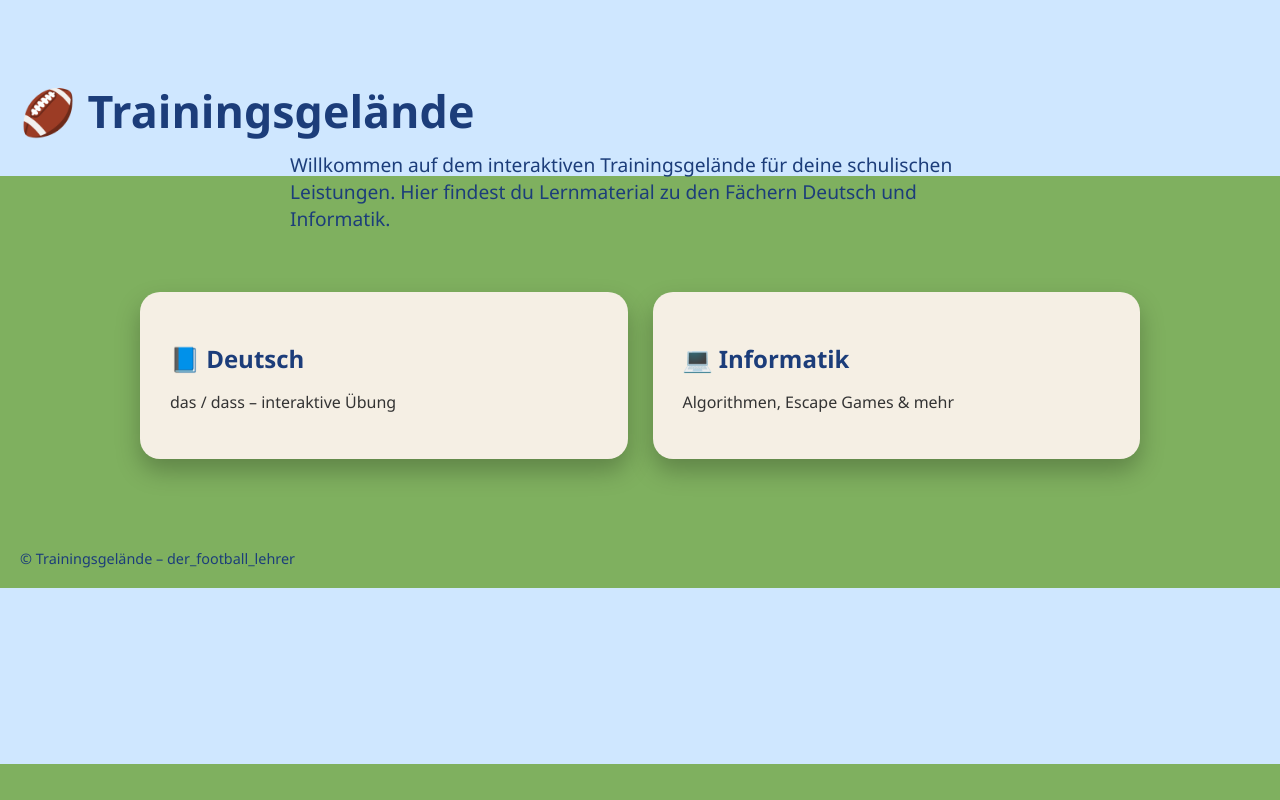
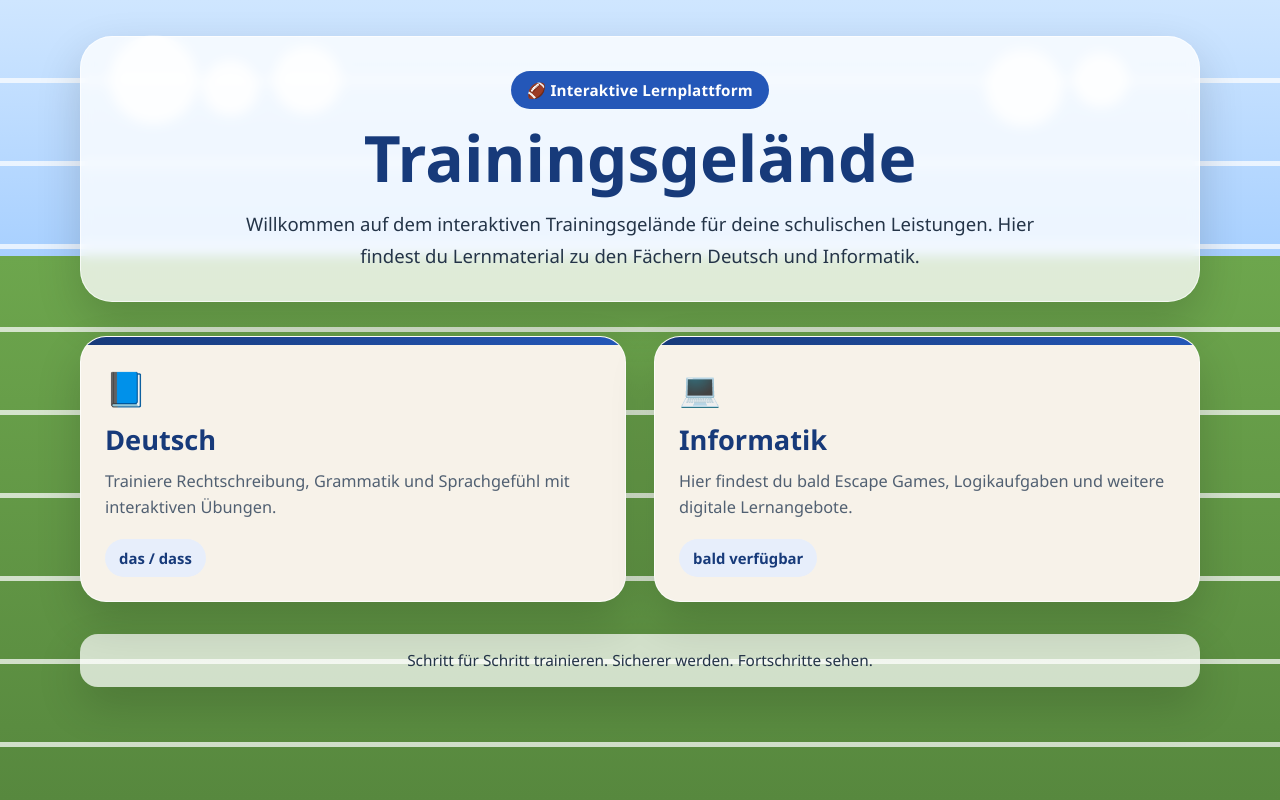
Before and after one commit to derfootballlehrer/Trainingsgelaende, a plain HTML site: page index.html in a window 1280 px wide. Drawn offline with Linux system fonts and the light colour scheme.

Commit message:
Update index.html

```diff
--- a/index.html
+++ b/index.html
@@ -1,113 +1,228 @@
 <!DOCTYPE html>
 <html lang="de">
 <head>
-<meta charset="UTF-8">
-<meta name="viewport" content="width=device-width, initial-scale=1.0">
+  <meta charset="UTF-8" />
+  <meta name="viewport" content="width=device-width, initial-scale=1.0" />
   <title>Trainingsgelände</title>
+  <style>
+    :root{
+      --blue-dark:#173a7a;
+      --blue:#2457b8;
+      --sky:#cfe6ff;
+      --sky-2:#a8d0ff;
+      --field:#6da64d;
+      --field-dark:#57883e;
+      --line:rgba(255,255,255,0.72);
+      --card:#f7f2e9;
+      --text:#1f2937;
+      --muted:#516072;
+      --shadow:0 18px 45px rgba(0,0,0,.16);
+      --radius:26px;
+    }
 
-<style>
-body {
-    margin: 0;
-    font-family: 'Segoe UI', Arial, sans-serif;
-    color: #1c3d7a;
+    *{
+      box-sizing:border-box;
+    }
 
-    /* Spielfeld-Look */
+    body{
+      margin:0;
+      font-family:"Segoe UI", Arial, sans-serif;
+      color:var(--text);
+      min-height:100vh;
       background:
-        linear-gradient(to bottom, #cfe7ff 30%, #7fb05f 30%),
+        linear-gradient(to bottom, transparent 0 100%),
         repeating-linear-gradient(
           to bottom,
-            transparent 0px,
-            transparent 80px,
-            rgba(255,255,255,0.6) 80px,
-            rgba(255,255,255,0.6) 85px
-        );
+          transparent 0 78px,
+          var(--line) 78px 83px
+        ),
+        linear-gradient(to bottom, var(--sky) 0%, var(--sky-2) 32%, var(--field) 32%, var(--field-dark) 100%);
+      overflow-x:hidden;
     }
 
-/* HEADER */
-.header {
-    padding: 50px 20px 20px;
+    body::before{
+      content:"";
+      position:fixed;
+      inset:0;
+      pointer-events:none;
+      background:
+        radial-gradient(circle at 12% 10%, rgba(255,255,255,.95) 0 3.2%, transparent 3.4%),
+        radial-gradient(circle at 18% 11%, rgba(255,255,255,.95) 0 2.1%, transparent 2.3%),
+        radial-gradient(circle at 24% 10%, rgba(255,255,255,.95) 0 2.7%, transparent 2.9%),
+        radial-gradient(circle at 80% 11%, rgba(255,255,255,.92) 0 3%, transparent 3.2%),
+        radial-gradient(circle at 86% 10%, rgba(255,255,255,.92) 0 2%, transparent 2.2%);
+      opacity:.9;
     }
 
-.header h1 {
-    font-size: 2.8rem;
-    margin-bottom: 10px;
+    .wrapper{
+      width:min(1120px, 94vw);
+      margin:0 auto;
+      padding:36px 0 42px;
+      position:relative;
+      z-index:1;
     }
 
-.header p {
-    font-size: 1.2rem;
-    max-width: 700px;
-    margin: auto;
+    .hero{
+      background:rgba(255,255,255,.78);
+      backdrop-filter:blur(6px);
+      border-radius:32px;
+      box-shadow:var(--shadow);
+      padding:34px 32px 30px;
+      margin-bottom:34px;
+      border:1px solid rgba(255,255,255,.7);
+      text-align:center;
     }
 
-/* GRID */
-.grid {
-    display: grid;
-    grid-template-columns: repeat(auto-fit, minmax(260px, 1fr));
-    gap: 25px;
-    padding: 40px;
-    max-width: 1000px;
-    margin: auto;
+    .badge{
+      display:inline-block;
+      background:var(--blue);
+      color:#fff;
+      font-weight:700;
+      padding:9px 16px;
+      border-radius:999px;
+      margin-bottom:16px;
+      letter-spacing:.2px;
+      font-size:.95rem;
     }
 
-/* CARD */
-.card {
-    background: #f5efe4;
-    border-radius: 20px;
-    padding: 30px;
-    box-shadow: 0 12px 25px rgba(0,0,0,0.25);
-    cursor: pointer;
-    transition: 0.2s;
+    h1{
+      margin:0;
+      color:var(--blue-dark);
+      font-size:clamp(2.3rem, 5vw, 4.2rem);
+      line-height:1.02;
     }
 
-.card:hover {
-    transform: translateY(-6px) scale(1.02);
+    .subtitle{
+      max-width:820px;
+      margin:18px auto 0;
+      font-size:1.16rem;
+      line-height:1.7;
+      color:#243448;
     }
 
-.card h2 {
-    margin-bottom: 10px;
+    .grid{
+      display:grid;
+      grid-template-columns:repeat(auto-fit, minmax(290px, 1fr));
+      gap:28px;
+      margin-top:10px;
     }
 
-.card p {
-    color: #333;
+    .card{
+      background:var(--card);
+      border-radius:var(--radius);
+      padding:28px 24px 24px;
+      box-shadow:var(--shadow);
+      cursor:pointer;
+      transition:transform .18s ease, box-shadow .18s ease;
+      border:1px solid rgba(255,255,255,.75);
+      position:relative;
+      overflow:hidden;
     }
 
-/* FOOTER */
-.footer {
-    margin-top: 30px;
-    padding: 20px;
-    font-size: 0.9rem;
+    .card::before{
+      content:"";
+      position:absolute;
+      left:0;
+      top:0;
+      width:100%;
+      height:8px;
+      background:linear-gradient(90deg, var(--blue-dark), var(--blue));
+    }
+
+    .card:hover{
+      transform:translateY(-6px) scale(1.01);
+      box-shadow:0 22px 48px rgba(0,0,0,.2);
+    }
+
+    .icon{
+      font-size:2.1rem;
+      margin-bottom:10px;
+      display:block;
+    }
+
+    .card h2{
+      margin:0 0 10px;
+      font-size:1.7rem;
+      color:var(--blue-dark);
+    }
+
+    .card p{
+      margin:0 0 18px;
+      color:var(--muted);
+      line-height:1.6;
+      font-size:1.02rem;
+    }
+
+    .tag{
+      display:inline-block;
+      padding:9px 14px;
+      background:#e7eefb;
+      color:var(--blue-dark);
+      border-radius:999px;
+      font-weight:700;
+      font-size:.93rem;
+    }
+
+    .footer{
+      margin-top:32px;
+      text-align:center;
+      color:#243448;
+      font-size:.96rem;
+      background:rgba(255,255,255,.72);
+      padding:16px 18px;
+      border-radius:18px;
+      box-shadow:var(--shadow);
+    }
+
+    @media (max-width: 700px){
+      .hero{
+        padding:26px 18px 24px;
+      }
+
+      .subtitle{
+        font-size:1.03rem;
+      }
+
+      .card{
+        text-align:center;
+      }
     }
   </style>
-
 </head>
-
 <body>
-
-<div class="header">
-    <h1>🏈 Trainingsgelände</h1>
-    <p>
+  <div class="wrapper">
+    <section class="hero">
+      <div class="badge">🏈 Interaktive Lernplattform</div>
+      <h1>Trainingsgelände</h1>
+      <p class="subtitle">
         Willkommen auf dem interaktiven Trainingsgelände für deine schulischen Leistungen.
         Hier findest du Lernmaterial zu den Fächern Deutsch und Informatik.
       </p>
+    </section>
+
+    <section class="grid">
+      <div class="card" onclick="location.href='deutsch/das-dass.html'">
+        <span class="icon">📘</span>
+        <h2>Deutsch</h2>
+        <p>
+          Trainiere Rechtschreibung, Grammatik und Sprachgefühl mit interaktiven Übungen.
+        </p>
+        <span class="tag">das / dass</span>
       </div>
 
-<div class="grid">
-
-    <div class="card" onclick="location.href='deutsch/das-dass.html'">
-        <h2>📘 Deutsch</h2>
-        <p>das / dass – interaktive Übung</p>
+      <div class="card" onclick="alert('Hier erscheint bald neues Material für Informatik.')">
+        <span class="icon">💻</span>
+        <h2>Informatik</h2>
+        <p>
+          Hier findest du bald Escape Games, Logikaufgaben und weitere digitale Lernangebote.
+        </p>
+        <span class="tag">bald verfügbar</span>
       </div>
-
-    <div class="card" onclick="alert('Kommt bald!')">
-        <h2>💻 Informatik</h2>
-        <p>Algorithmen, Escape Games & mehr</p>
-    </div>
-
-</div>
+    </section>
 
     <div class="footer">
-    © Trainingsgelände – der_football_lehrer
+      Schritt für Schritt trainieren. Sicherer werden. Fortschritte sehen.
     </div>
-
+  </div>
 </body>
 </html>
```
Lines whose indentation alone changed are shown as unchanged.
